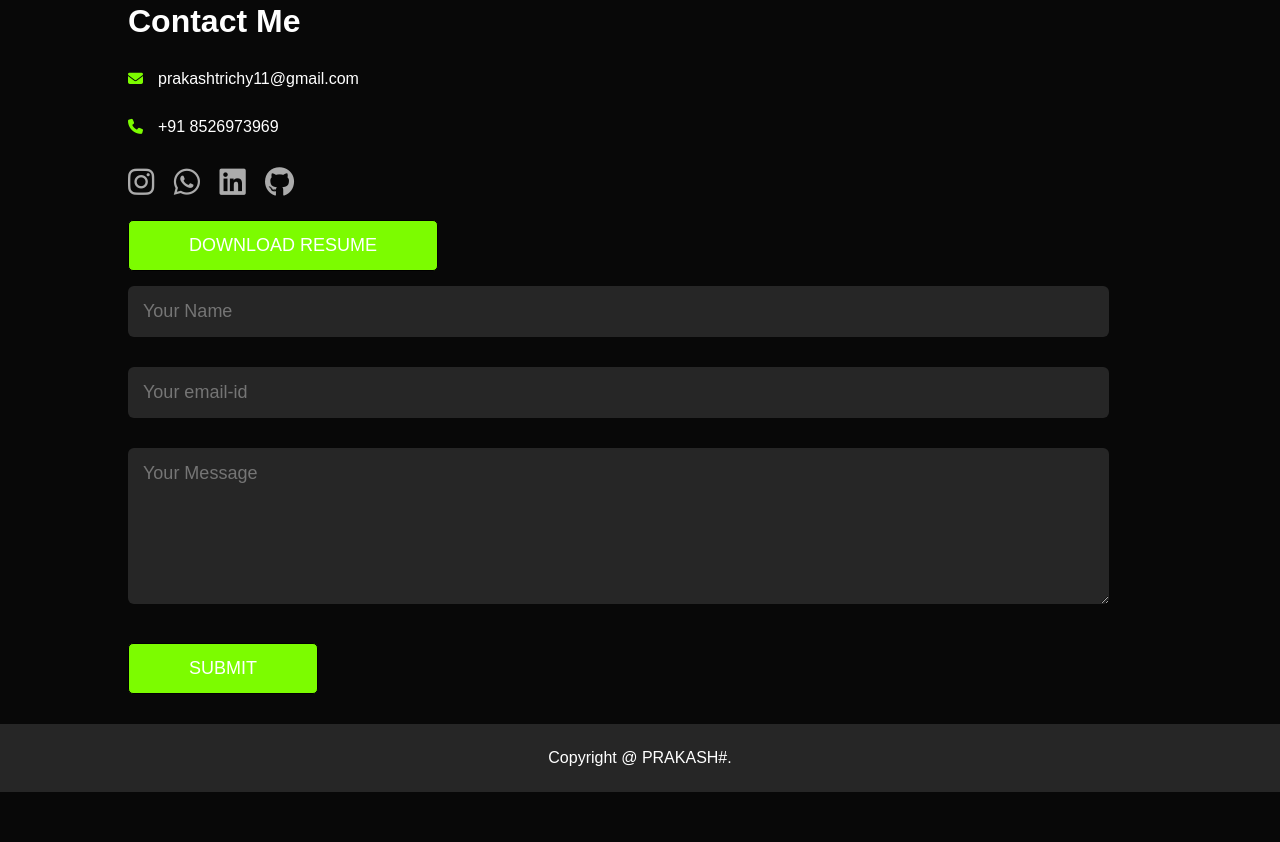
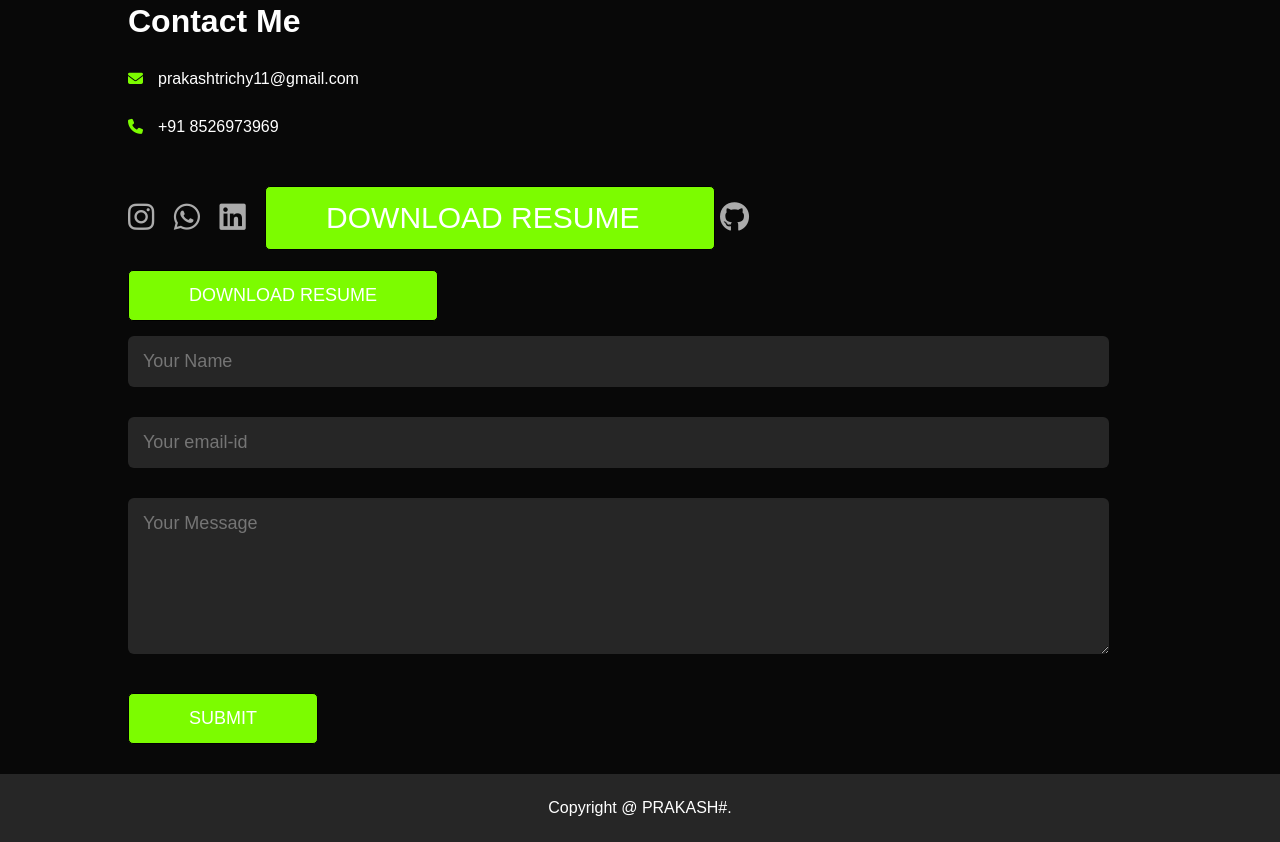
Before and after one commit to UdayakumarPrakash/MY-PORTFOLIO-, a plain HTML site: page index.html in a window 1280 px wide. Shown: the part 1937-2779 px from the top of the page. Before the commit the page ends 2729 px from the top, so only its background shows below. Drawn offline with Linux system fonts and the light colour scheme.

Commit message:
Update index.html

```diff
--- a/index.html
+++ b/index.html
@@ -109,9 +109,11 @@
                     <a href="" style="text-decoration:none;"><i class="fa-brands fa-instagram"></i></a>
                     <a href="https://www.instagram.com/prakash-mystic11?gsh=MTRuOXRuZzJ6Zjl2ZQ" style="text-decoration: none;"><i class="fa-brands fa-whatsapp"></i></a>
                     <a href="https://www.linkedin.com/in/uprakash09" style="text-decoration:none;"><i class="fa-brands fa-linkedin"></i></a>
+                <button type="submit" class="btn btn1"><a href="">DOWNLOAD RESUME</a></button>
                     <a href="https://github.com/UdayakumarPrakash" style="text-decoration:none;"><i class="fa-brands fa-github"></i></a>
                 </div>
                 <button type="submit" class="btn btn1"><a href="./Prakash webdeveloper1.pdf">DOWNLOAD RESUME</a></button>
+
                </div>
             <div class="contact-right">
 <form>
```
